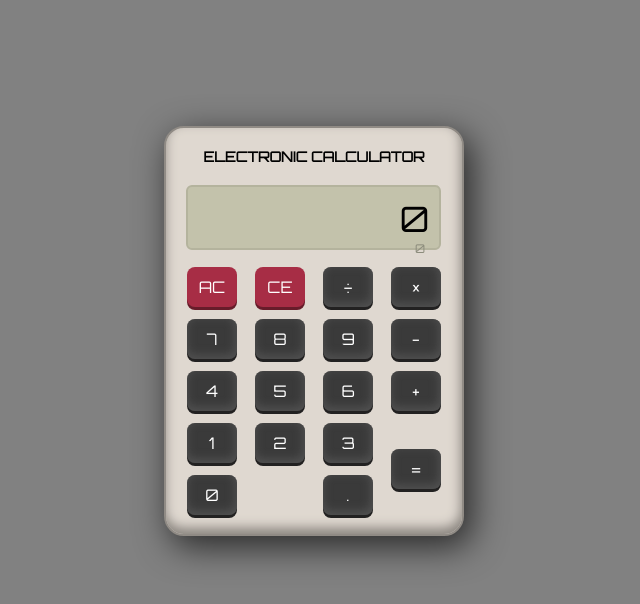
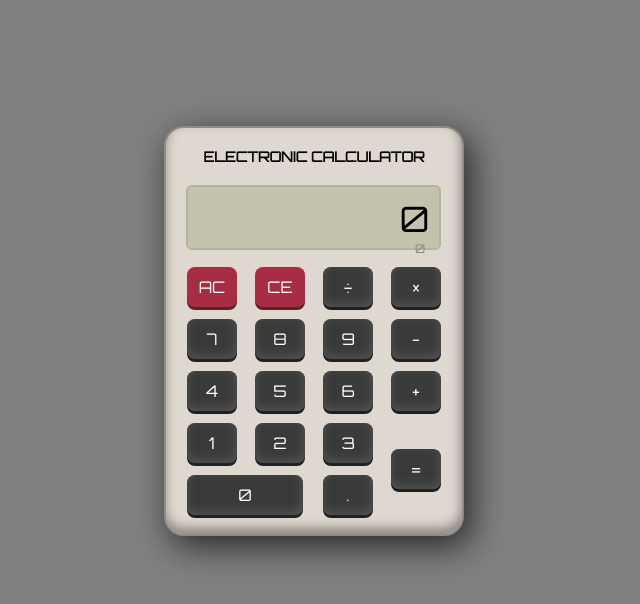
Before and after one commit to DeveloperDavo/Calculator, a website: page index.html in a window 1280 px wide. Shown: the whole page, without its empty margins (326-966 px from the left). Drawn offline with Linux system fonts and the light colour scheme.

Commit message:
Set width of zero button

```diff
--- a/style.css
+++ b/style.css
@@ -80,7 +80,7 @@ button:active {
 }
 
 #zero {
-    /*TODO*/
+    width: 116px;
 }
 
 #equals {
```
